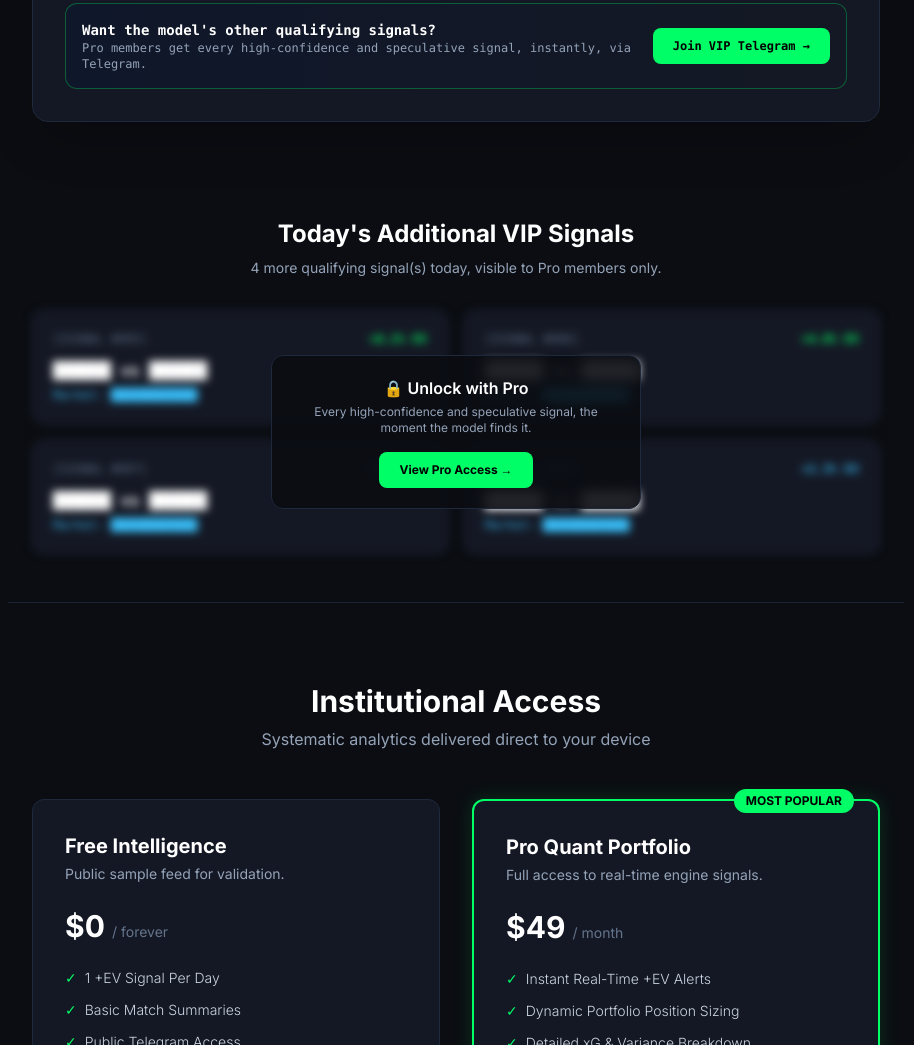
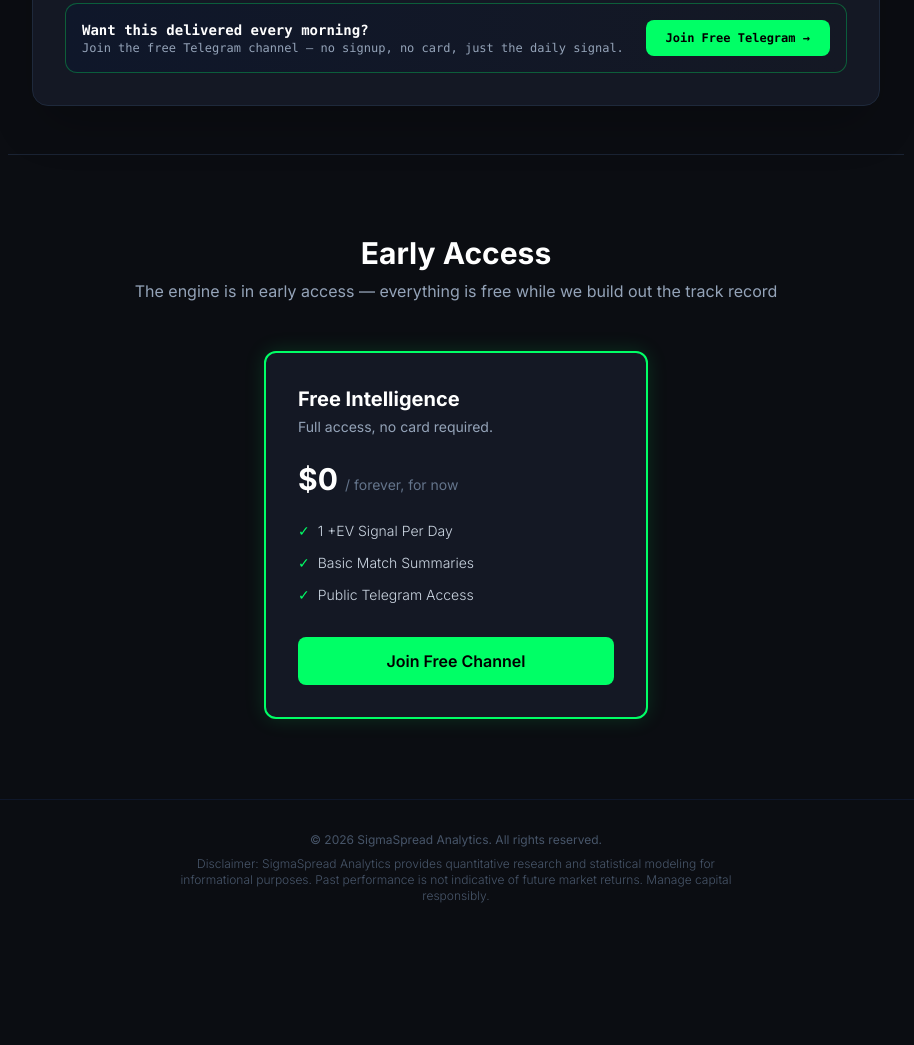
Before and after one commit to mladenovskidejann-a11y/sigmaspread-web, a plain HTML site: page index.html in a window 1280 px wide. Shown: the part 1755-2800 px from the top of the page, without its empty margins (184-1098 px from the left). After the commit the page ends 2691 px from the top, so only its background shows below. Drawn offline with nearby package versions, Linux system fonts and the light colour scheme.

Commit message:
Hide VIP tier for now — free-only during early access

```diff
--- a/index.html
+++ b/index.html
@@ -40,8 +40,7 @@
             <div class="flex items-center space-x-6 text-sm">
                 <a href="#methodology" class="text-slate-400 hover:text-white transition hidden sm:inline">Methodology</a>
                 <a href="#free-signal" class="text-slate-400 hover:text-white transition">Free Signal</a>
-                <a href="#vip-preview" class="text-slate-400 hover:text-white transition hidden sm:inline">VIP Signals</a>
-                <a href="#pricing" class="bg-quantGreen text-black font-semibold px-4 py-2 rounded-md hover:bg-emerald-400 transition">Get VIP Access</a>
+                <a href="https://t.me/SigmaSpread" target="_blank" class="bg-quantGreen text-black font-semibold px-4 py-2 rounded-md hover:bg-emerald-400 transition">Join Free Telegram</a>
             </div>
         </div>
     </nav>
@@ -63,10 +62,10 @@
         </p>
 
         <div class="flex flex-col sm:flex-row justify-center gap-4">
-            <a href="#pricing" class="bg-quantGreen text-black font-semibold px-8 py-4 rounded-lg text-lg hover:bg-emerald-400 transition glow-green">
-                Access Pro Signals
+            <a href="#free-signal" class="bg-quantGreen text-black font-semibold px-8 py-4 rounded-lg text-lg hover:bg-emerald-400 transition glow-green">
+                See Today's Free Signal
             </a>
-            <a href="https://t.me" target="_blank" class="bg-navyCard border border-slate-700 text-white font-semibold px-8 py-4 rounded-lg text-lg hover:bg-slate-800 transition">
+            <a href="https://t.me/SigmaSpread" target="_blank" class="bg-navyCard border border-slate-700 text-white font-semibold px-8 py-4 rounded-lg text-lg hover:bg-slate-800 transition">
                 Join Free Telegram
             </a>
         </div>
@@ -186,74 +185,15 @@
                 </p>
             </div>
 
-            <!-- VIP Banner Call-to-Action -->
+            <!-- Telegram Call-to-Action -->
             <div class="bg-gradient-to-r from-slate-900 to-navyCard border border-quantGreen/30 rounded-xl p-4 flex flex-col sm:flex-row items-center justify-between gap-4">
                 <div class="text-center sm:text-left">
-                    <p class="text-sm font-bold text-white">Want the model's other qualifying signals?</p>
-                    <p class="text-xs text-slate-400">Pro members get every high-confidence and speculative signal, instantly, via Telegram.</p>
+                    <p class="text-sm font-bold text-white">Want this delivered every morning?</p>
+                    <p class="text-xs text-slate-400">Join the free Telegram channel — no signup, no card, just the daily signal.</p>
                 </div>
-                <a href="https://t.me/sigmaspread" target="_blank" class="w-full sm:w-auto bg-quantGreen text-black text-xs font-bold px-5 py-2.5 rounded-lg hover:bg-emerald-400 transition text-center whitespace-nowrap">
-                    Join VIP Telegram →
+                <a href="https://t.me/SigmaSpread" target="_blank" class="w-full sm:w-auto bg-quantGreen text-black text-xs font-bold px-5 py-2.5 rounded-lg hover:bg-emerald-400 transition text-center whitespace-nowrap">
+                    Join Free Telegram →
                 </a>
-            </div>
-        </div>
-    </section>
-
-    <!-- VIP Locked Preview -->
-    <section id="vip-preview" class="py-12 px-6 max-w-4xl mx-auto">
-        <div class="text-center mb-8">
-            <h2 class="text-2xl font-bold text-white mb-2">Today's Additional VIP Signals</h2>
-            <p class="text-slate-400 text-sm">
-                <span id="vip-count">—</span> more qualifying signal(s) today, visible to Pro members only.
-            </p>
-        </div>
-
-        <div class="relative">
-            <!-- Blurred placeholder cards -->
-            <div class="grid grid-cols-1 md:grid-cols-2 gap-4 blur-sm select-none pointer-events-none" aria-hidden="true">
-                <div class="bg-navyCard border border-slate-800 rounded-xl p-5 font-mono">
-                    <div class="flex items-center justify-between mb-3">
-                        <span class="text-xs text-slate-500">[SIGNAL #095]</span>
-                        <span class="text-xs text-quantGreen font-bold">+6.2% EV</span>
-                    </div>
-                    <p class="text-white font-bold">██████ vs ██████</p>
-                    <p class="text-xs text-cyberCyan mt-1">Market: ████████████</p>
-                </div>
-                <div class="bg-navyCard border border-slate-800 rounded-xl p-5 font-mono">
-                    <div class="flex items-center justify-between mb-3">
-                        <span class="text-xs text-slate-500">[SIGNAL #096]</span>
-                        <span class="text-xs text-quantGreen font-bold">+4.8% EV</span>
-                    </div>
-                    <p class="text-white font-bold">██████ vs ██████</p>
-                    <p class="text-xs text-cyberCyan mt-1">Market: ████████████</p>
-                </div>
-                <div class="bg-navyCard border border-slate-800 rounded-xl p-5 font-mono">
-                    <div class="flex items-center justify-between mb-3">
-                        <span class="text-xs text-slate-500">[SIGNAL #097]</span>
-                        <span class="text-xs text-cyberCyan font-bold">+2.9% EV</span>
-                    </div>
-                    <p class="text-white font-bold">██████ vs ██████</p>
-                    <p class="text-xs text-cyberCyan mt-1">Market: ████████████</p>
-                </div>
-                <div class="bg-navyCard border border-slate-800 rounded-xl p-5 font-mono">
-                    <div class="flex items-center justify-between mb-3">
-                        <span class="text-xs text-slate-500">[SIGNAL #098]</span>
-                        <span class="text-xs text-cyberCyan font-bold">+2.3% EV</span>
-                    </div>
-                    <p class="text-white font-bold">██████ vs ██████</p>
-                    <p class="text-xs text-cyberCyan mt-1">Market: ████████████</p>
-                </div>
-            </div>
-
-            <!-- Lock overlay -->
-            <div class="absolute inset-0 flex items-center justify-center">
-                <div class="bg-obsidian/90 border border-slate-800 rounded-xl px-6 py-5 text-center backdrop-blur-sm">
-                    <p class="text-white font-semibold mb-1">🔒 Unlock with Pro</p>
-                    <p class="text-slate-400 text-xs mb-4 max-w-xs">Every high-confidence and speculative signal, the moment the model finds it.</p>
-                    <a href="#pricing" class="inline-block bg-quantGreen text-black text-xs font-bold px-5 py-2.5 rounded-lg hover:bg-emerald-400 transition">
-                        View Pro Access →
-                    </a>
-                </div>
             </div>
         </div>
     </section>
@@ -261,17 +201,16 @@
     <!-- Pricing Section -->
     <section id="pricing" class="py-20 px-6 max-w-4xl mx-auto border-t border-slate-800/80">
         <div class="text-center mb-12">
-            <h2 class="text-3xl font-bold text-white mb-2">Institutional Access</h2>
-            <p class="text-slate-400">Systematic analytics delivered direct to your device</p>
+            <h2 class="text-3xl font-bold text-white mb-2">Early Access</h2>
+            <p class="text-slate-400">The engine is in early access — everything is free while we build out the track record</p>
         </div>
 
-        <div class="grid grid-cols-1 md:grid-cols-2 gap-8">
-            <!-- Free Tier -->
-            <div class="bg-navyCard border border-slate-800 p-8 rounded-xl flex flex-col justify-between">
+        <div class="max-w-sm mx-auto">
+            <div class="bg-navyCard border-2 border-quantGreen p-8 rounded-xl flex flex-col justify-between glow-green">
                 <div>
                     <h3 class="text-xl font-bold text-white">Free Intelligence</h3>
-                    <p class="text-slate-400 text-sm mt-1">Public sample feed for validation.</p>
-                    <div class="text-3xl font-bold text-white my-6">$0 <span class="text-sm text-slate-500 font-normal">/ forever</span></div>
+                    <p class="text-slate-400 text-sm mt-1">Full access, no card required.</p>
+                    <div class="text-3xl font-bold text-white my-6">$0 <span class="text-sm text-slate-500 font-normal">/ forever, for now</span></div>
 
                     <ul class="space-y-3 text-sm text-slate-300 font-light mb-8">
                         <li class="flex items-center"><span class="text-quantGreen mr-2">✓</span> 1 +EV Signal Per Day</li>
@@ -279,30 +218,8 @@
                         <li class="flex items-center"><span class="text-quantGreen mr-2">✓</span> Public Telegram Access</li>
                     </ul>
                 </div>
-                <a href="https://t.me" target="_blank" class="block text-center border border-slate-700 text-white font-semibold py-3 rounded-lg hover:bg-slate-800 transition">
+                <a href="https://t.me/SigmaSpread" target="_blank" class="block text-center bg-quantGreen text-black font-semibold py-3 rounded-lg hover:bg-emerald-400 transition">
                     Join Free Channel
-                </a>
-            </div>
-
-            <!-- Pro Tier -->
-            <div class="bg-navyCard border-2 border-quantGreen p-8 rounded-xl flex flex-col justify-between relative glow-green">
-                <div class="absolute -top-3 right-6 bg-quantGreen text-black text-xs font-bold px-3 py-1 rounded-full uppercase">
-                    Most Popular
-                </div>
-                <div>
-                    <h3 class="text-xl font-bold text-white">Pro Quant Portfolio</h3>
-                    <p class="text-slate-400 text-sm mt-1">Full access to real-time engine signals.</p>
-                    <div class="text-3xl font-bold text-white my-6">$49 <span class="text-sm text-slate-500 font-normal">/ month</span></div>
-
-                    <ul class="space-y-3 text-sm text-slate-300 font-light mb-8">
-                        <li class="flex items-center"><span class="text-quantGreen mr-2">✓</span> Instant Real-Time +EV Alerts</li>
-                        <li class="flex items-center"><span class="text-quantGreen mr-2">✓</span> Dynamic Portfolio Position Sizing</li>
-                        <li class="flex items-center"><span class="text-quantGreen mr-2">✓</span> Detailed xG & Variance Breakdown</li>
-                        <li class="flex items-center"><span class="text-quantGreen mr-2">✓</span> VIP Private Telegram Channel</li>
-                    </ul>
-                </div>
-                <a href="#" class="block text-center bg-quantGreen text-black font-semibold py-3 rounded-lg hover:bg-emerald-400 transition">
-                    Subscribe to Pro
                 </a>
             </div>
         </div>
@@ -315,6 +232,17 @@
             Disclaimer: SigmaSpread Analytics provides quantitative research and statistical modeling for informational purposes. Past performance is not indicative of future market returns. Manage capital responsibly.
         </p>
     </footer>
+
+    <!--
+        VIP / Pro subscription checkout is intentionally not on the live site
+        right now -- everything is free during early access. The full
+        Lemon Squeezy + Telegram automation (api/webhook/lemonsqueezy.js,
+        api/webhook/telegram.js, api/claim.js, welcome.html, lib/) is still
+        in this repo, built and tested, ready to re-enable: put the
+        "Subscribe to Pro" card back in the Pricing section above and restore
+        the startProCheckout() script block that used to live here (see
+        VIP_SETUP.md and git history for the exact markup).
+    -->
 
     <!-- Live data wiring: fetches data/signals.json (written by the bot's daily run).
          Falls back to the hardcoded demo markup above if the file is missing or a
@@ -340,13 +268,9 @@
             document.getElementById('free-signal-empty').classList.toggle('hidden', !!hasSignal);
         }
 
-        function applyVipCount(data) {
-            const countEl = document.getElementById('vip-count');
-            const count = data && typeof data.vip_signal_count === 'number' ? data.vip_signal_count : null;
-            if (count !== null) {
-                countEl.textContent = count;
-            }
-        }
+        // Note: the VIP Locked Preview section (and its #vip-count element)
+        // is not on the page right now -- see the comment above where
+        // startProCheckout() used to live for how to bring VIP back.
 
         fetch('data/signals.json', { cache: 'no-store' })
             .then(res => (res.ok ? res.json() : null))
@@ -354,7 +278,6 @@
                 if (!data) return; // no file yet -- keep the demo markup as-is
                 applyFields(data);
                 applyFreeSignalState(data);
-                applyVipCount(data);
             })
             .catch(() => {
                 // Network/parse error -- keep the demo markup, fail silently
```
